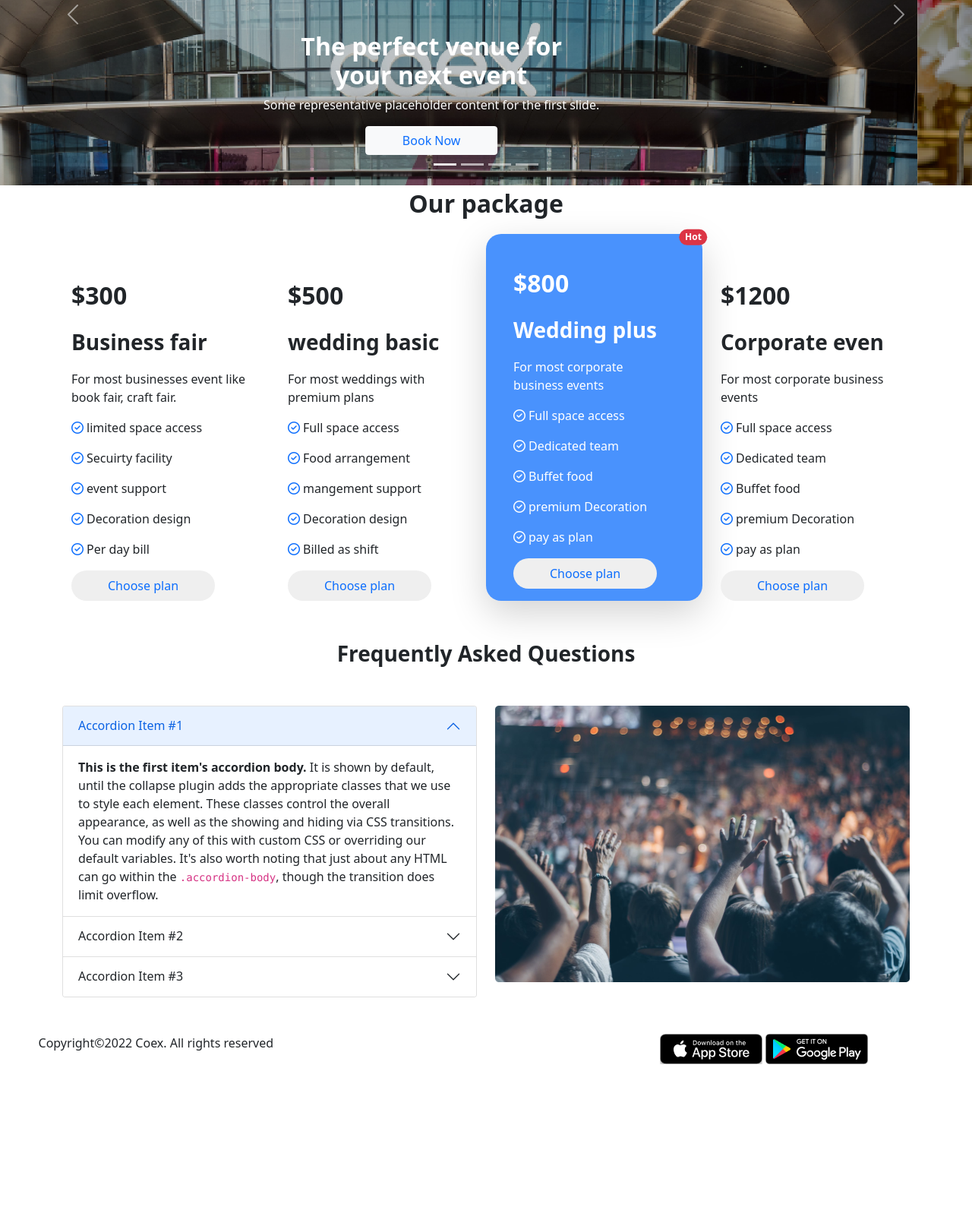
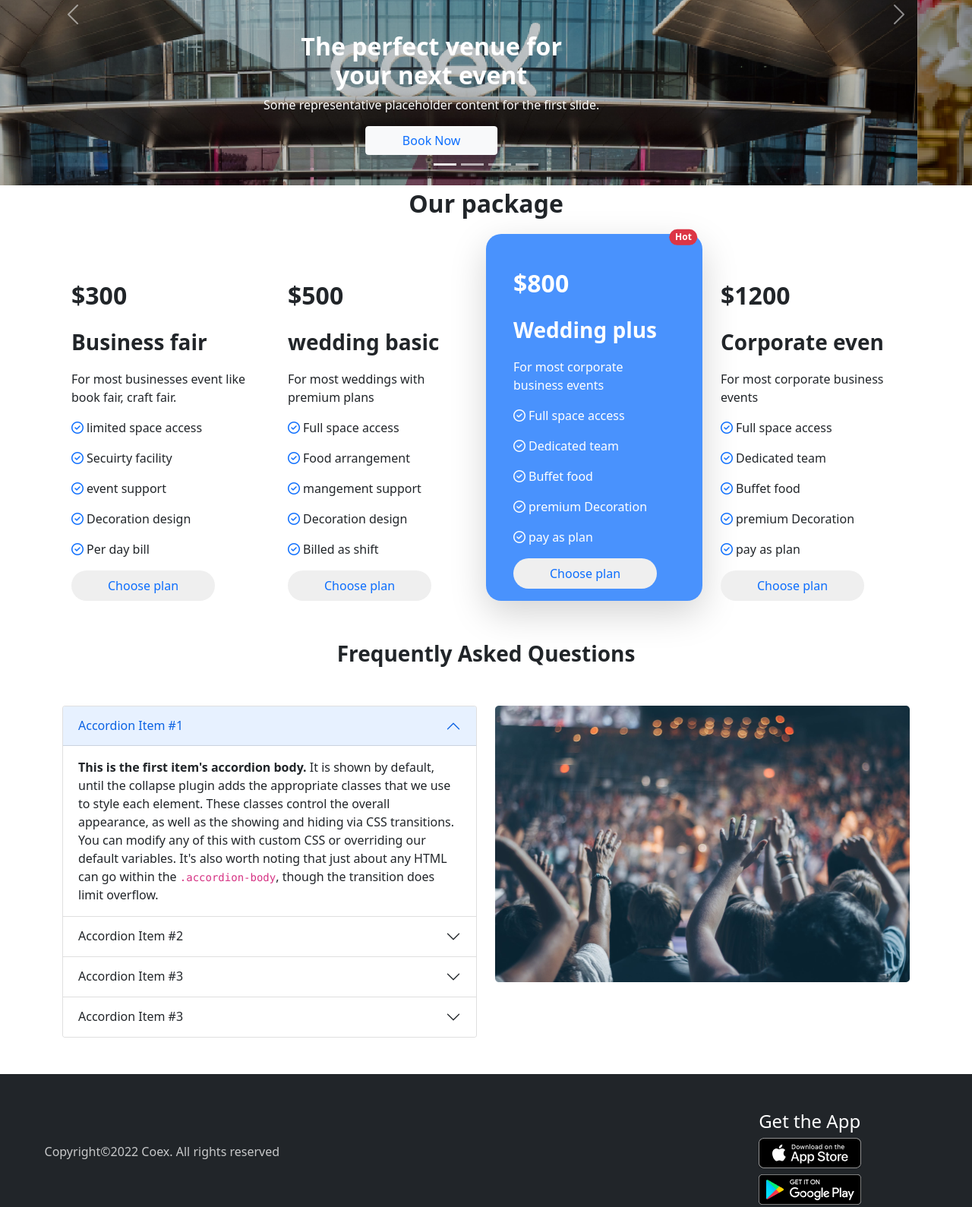
Before and after one commit to omar-faruk11/-convention-center, a plain HTML site: page index.html in a window 1280 px wide. Shown: the part 262-1851 px from the top of the page at 76% size. Before the commit the page ends 1663 px from the top, so only its background shows below. Drawn offline with Linux system fonts and the light colour scheme.

Commit message:
modify footer

```diff
--- a/index.html
+++ b/index.html
@@ -104,8 +104,8 @@
     <main>
         <section class="container">
             <p class=" fs-2 fw-bolder text-center">Our package</p>
-            <div class="row row-cols-lg-4 row-cols-md-2 row-cols-sm-1 row-cols-1 align-items-end">
-                <div class="col px-4 mb-5 mb-lg-0">
+            <div class="row row-cols-lg-4 row-cols-md-2 row-cols-sm-1 gy-5 row-cols-1 align-items-end">
+                <div class="col px-4 mb-3 mb-lg-0">
                     <p class=" fs-2 fw-bold">$300</p>
                     <p class="fs-3 fw-bold">Business fair</p>
                     <p class="">For most businesses event like book fair, craft fair.</p>
@@ -116,7 +116,7 @@
                     <p class=""> <i class="far fa-check-circle me-1 text-primary"></i>Per day bill</p>
                     <button class="btnbtn-color border-0 px-5 py-2 text-primary rounded-pill">Choose plan</button>
                 </div>
-                <div class="col px-4 mb-5 mb-lg-0">
+                <div class="col px-4 mb-3 mb-lg-0">
                     <p class=" fs-2 fw-bold">$500</p>
                     <p class="fs-3 fw-bold">wedding basic </p>
                     <p class="">For most weddings with premium plans</p>
@@ -127,10 +127,9 @@
                     <p class=""> <i class="far fa-check-circle me-1 text-primary"></i>Billed as shift</p>
                     <button class="btnbtn-color border-0 px-5 py-2 text-primary rounded-pill">Choose plan</button>
                 </div>
-                <div class="col bg-primary bg-opacity-75 round shadow-lg mb-5 mb-lg-0">
-                    <div class="position-relative top-0 start-100 translate-middle badge rounded-pill bg-danger">
-                        Hot </div>
-                    <div class="text-white px-4 py-3  ">
+                <div class="col bg-primary bg-opacity-75 round shadow-lg mb-3 mb-lg-0">
+                    <div class="position-relative top-0 add-position translate-middle badge rounded-pill bg-danger">Hot </div>
+                    <div class="text-white px-4 py-3 ">
                         <p class=" fs-2 fw-bold">$800</p>
                         <p class="fs-3 fw-bold">Wedding plus </p>
                         <p class="">For most corporate business events </p>
@@ -142,7 +141,7 @@
                         <button class="btnbtn-color border-0 px-5 py-2 text-primary rounded-pill">Choose plan</button>
                     </div>
                 </div>
-                <div class="col px-4 mb-5 mb-lg-0">
+                <div class="col px-4 mb-3 mb-lg-0">
                     <p class=" fs-2 fw-bold">$1200</p>
                     <p class="fs-3 fw-bold">Corporate even </p>
                     <p class="">For most corporate business events </p>
@@ -222,23 +221,46 @@
                                 </div>
                             </div>
                         </div>
+                        <div class="accordion-item">
+                            <h2 class="accordion-header" id="panelsStayOpen-headingThree">
+                                <button class="accordion-button collapsed" type="button" data-bs-toggle="collapse"
+                                    data-bs-target="#panelsStayOpen-collapseThree" aria-expanded="false"
+                                    aria-controls="panelsStayOpen-collapseThree">
+                                    Accordion Item #3
+                                </button>
+                            </h2>
+                            <div id="panelsStayOpen-collapseThree" class="accordion-collapse collapse"
+                                aria-labelledby="panelsStayOpen-headingThree">
+                                <div class="accordion-body">
+                                    <strong>This is the third item's accordion body.</strong> It is hidden by default,
+                                    until the collapse plugin adds the appropriate classes that we use to style each
+                                    element. These classes control the overall appearance, as well as the showing and
+                                    hiding via CSS transitions. You can modify any of this with custom CSS or overriding
+                                    our default variables. It's also worth noting that just about any HTML can go within
+                                    the <code>.accordion-body</code>, though the transition does limit overflow.
+                                </div>
+                            </div>
+                        </div>
                     </div>
                 </div>
-                <div class="col">
-                    <img src="images/other-images/people.png" alt="" class=" img-fluid">
+                <div class="col order-lg-0 order-first mb-4 mb-lg-0">
+                    <img src="images/other-images/people.png" alt="" class=" img-fluid ">
                 </div>
             </div>
         </section>
     </main>
-    <footer>
-        <div class="row">
-            <div class="col-lg-4 d-flex justify-content-center">
-                <p>Copyright&COPY;2022  Coex. All rights reserved</p>
+    <footer class=" container-fluid">
+        <div class="row py-5 bg-dark">
+            <div class="col-lg-4 d-flex justify-content-center align-items-center">
+                <p class=" text-white opacity-75">Copyright&COPY;2022  Coex. All rights reserved</p>
             </div>
-            <div class="col-lg-4 offset-lg-4 ">
-                <a href="#"><img src="images/other-images/app-store.png" alt=""></a>
+            <div class="col-lg-4 offset-lg-4 d-flex justify-content-center align-items-center order-lg-0 order-first mb-4 mb-lg-0 ">
+               <div>
+                    <h4 class=" text-white">Get the App</h4>
+                <a href="#"><img src="images/other-images/app-store.png" alt="" class="mb-2"></a>
+                <br>
                 <a href="#"><img src="images/other-images/play.png " alt=""  ></a>
-
+               </div>
             </div>
         </div>
     </footer>
--- a/stylesheet/style.css
+++ b/stylesheet/style.css
@@ -5,3 +5,6 @@
 .round{
     border-radius: 20px;
 }
+.add-position{
+    left: 95%;
+}
```
